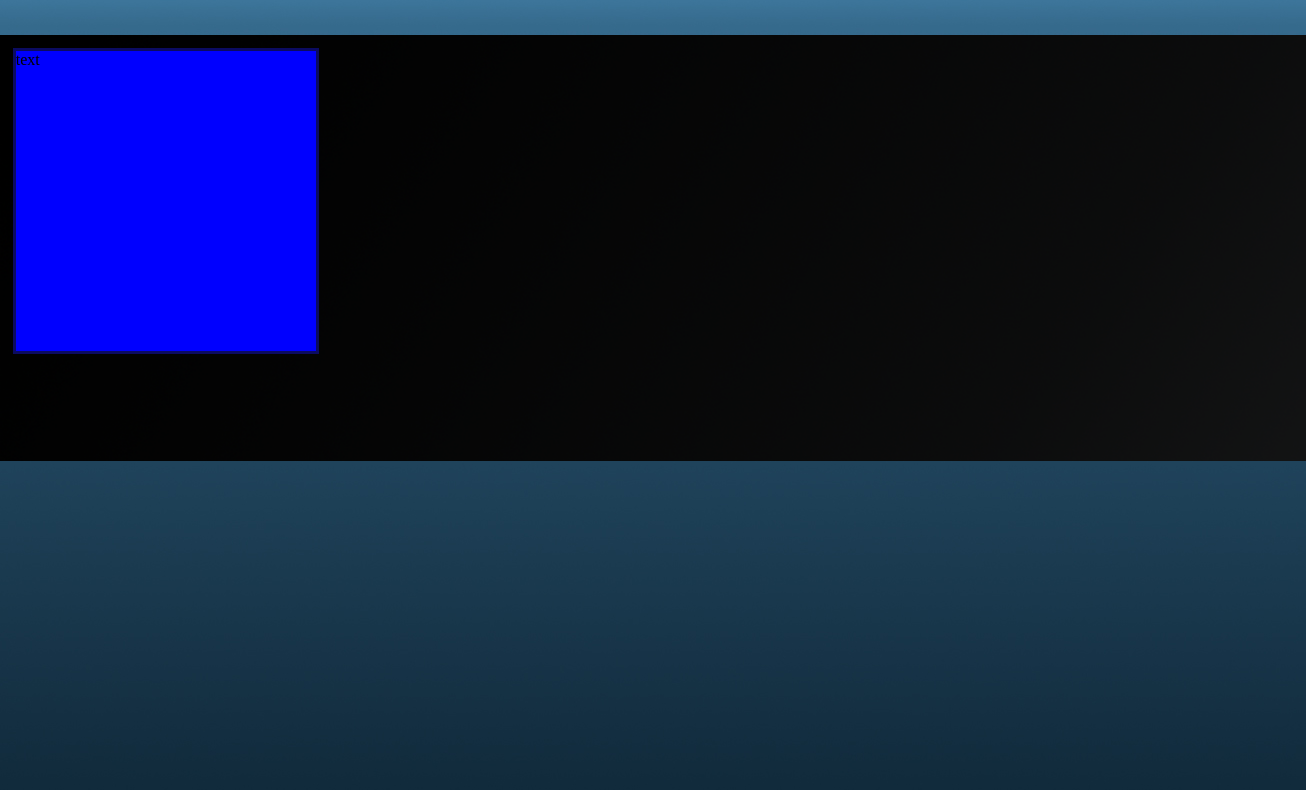
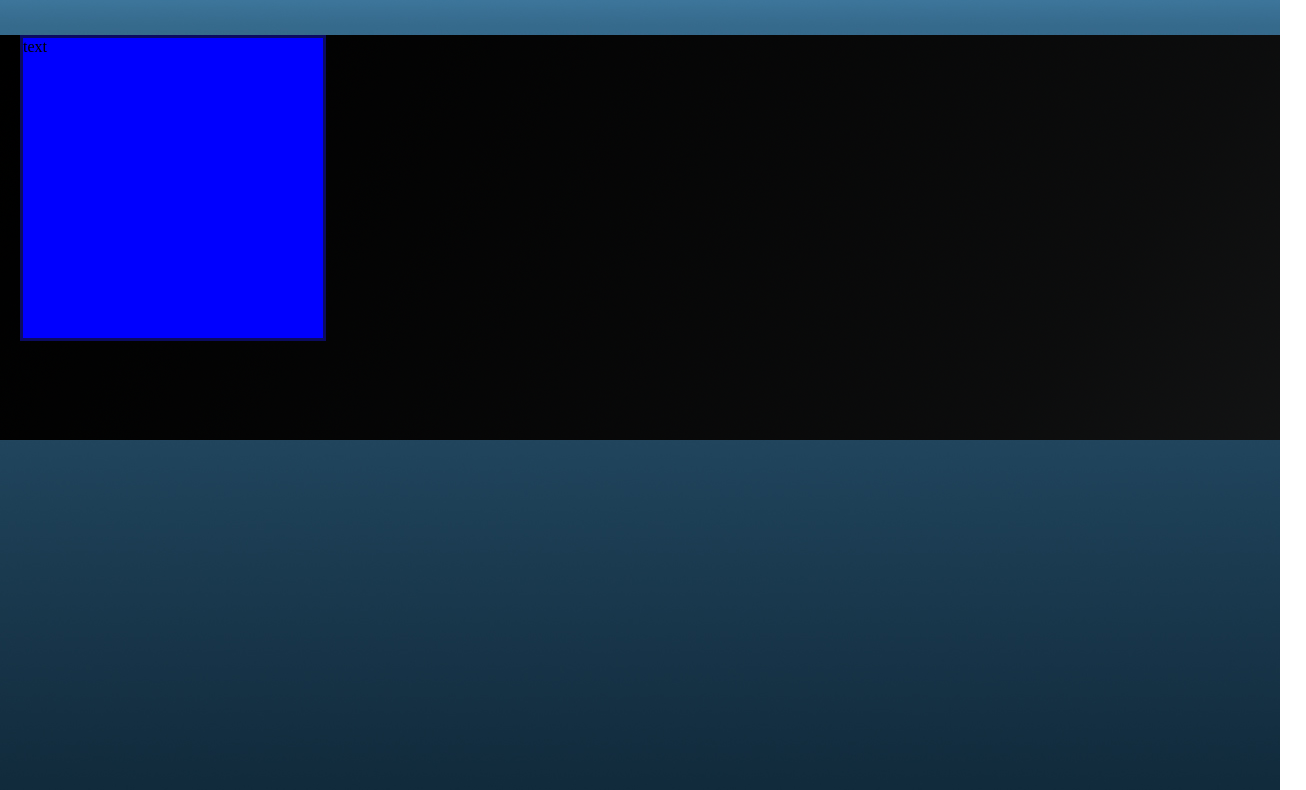
Before and after one commit to Fithanso/SuperRepository, a plain HTML site: page abyss/index.html in a window 1280 px wide. Shown: the part 207-997 px from the top of the page, 1306 px wide, since content can reach past the window. Drawn offline with Linux system fonts and the light colour scheme.

Commit message:
for patch

```diff
--- a/abyss/Abyss.style/abStyle.css
+++ b/abyss/Abyss.style/abStyle.css
@@ -47,15 +47,15 @@ body {
  }
 
  #upperdiv {
-  padding: 1%;
   margin-top: 4%;
   background-image: url(div-fade.png);
   width: 100%;
-  height: 400px;
+  height: 30%;
  }
 
  #person {
-  border: 3px solid #0B0B61;
+  margin-left: 20px;
+  border: 3px solid #0B0B61;/**/
   width: 300px;
   height: 300px;
   background-color: blue;
```
